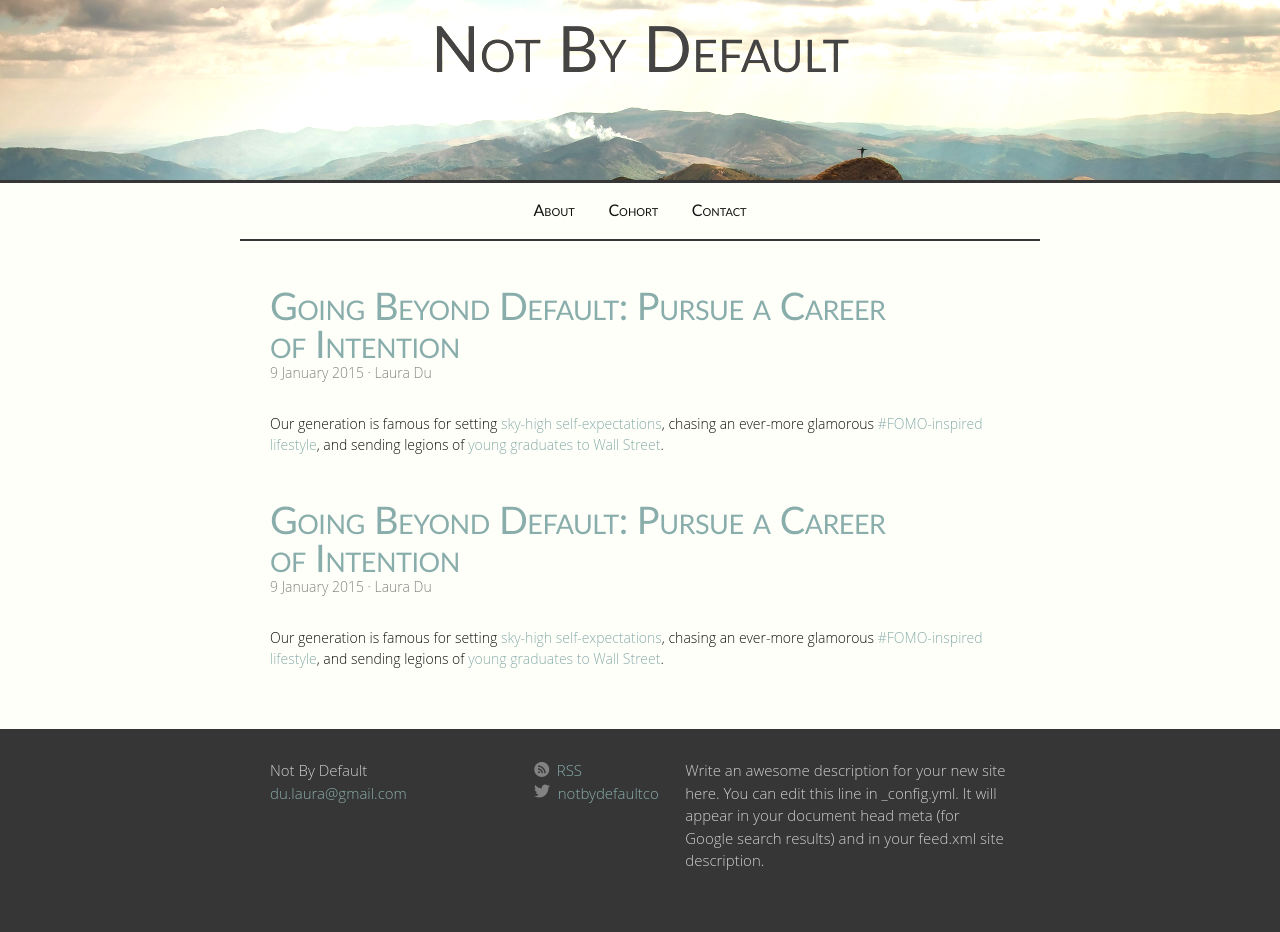
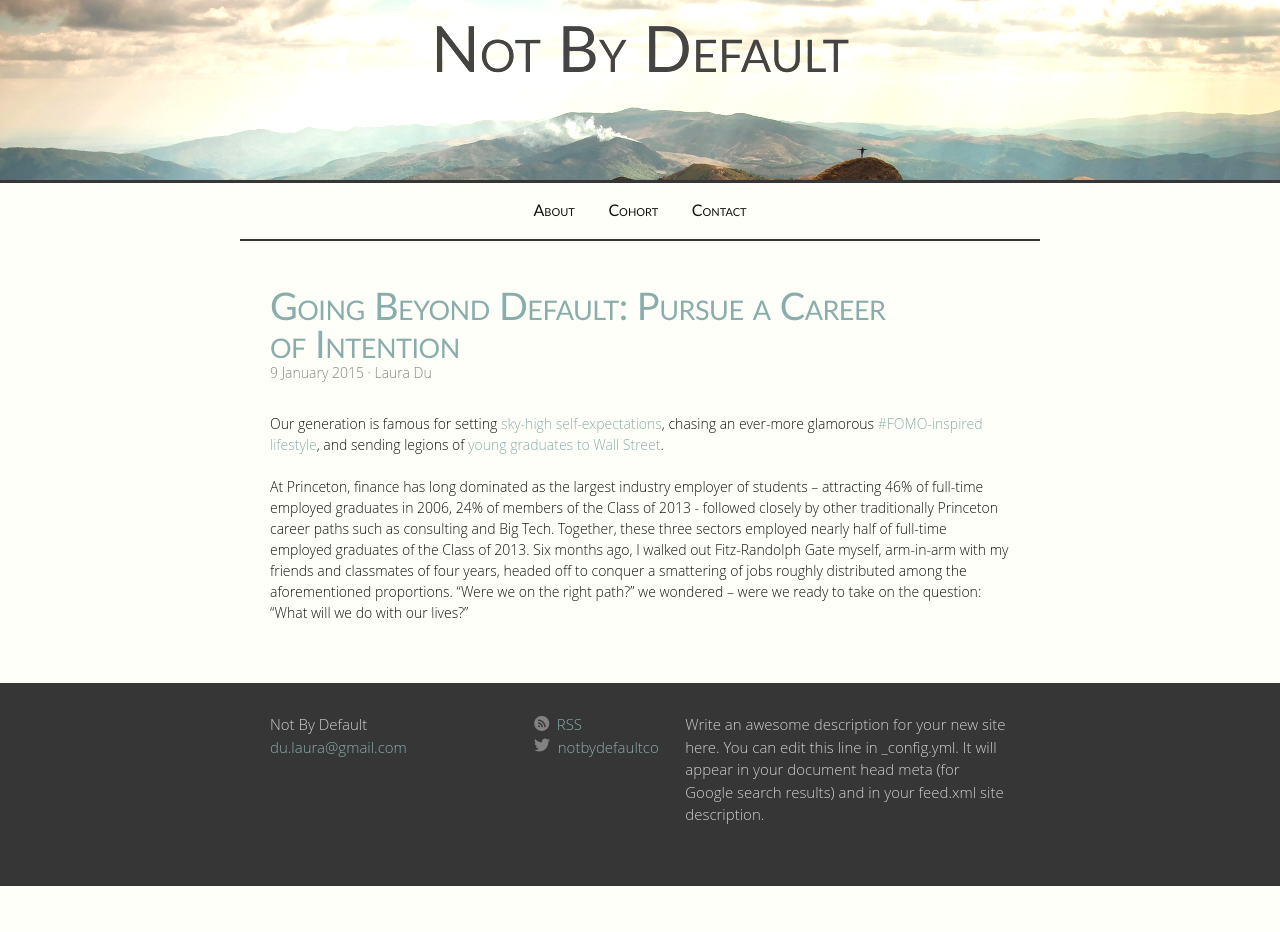
Before and after one commit to kronion/NBD, a Jekyll site: the page built from index.html, in a window 1280 px wide. Built offline with Jekyll 4.4.1, drawn with Linux system fonts in a browser that asks for light colours; after the commit the page ends 900 px from its top, so only the background shows below that.

Commit message:
Changed except

```diff
--- a/_posts/2015-1-9-going-beyond-default.md
+++ b/_posts/2015-1-9-going-beyond-default.md
@@ -5,6 +5,7 @@ date:   2015-1-9 19:09:45
 author: Laura Du
 authBrev: ldu
 imgFolder: ldu1
+excerpt: Our generation is famous for setting <a href="http://waitbutwhy.com/2013/09/why-generation-y-yuppies-are-unhappy.html">sky-high self-expectations</a>, chasing an ever-more glamorous <a href="http://www.gq.com/news-politics/mens-lives/201308/instagram-fomo-disorder-treatment-plan">#FOMO-inspired lifestyle</a>, and sending legions of <a href="http://www.forbes.com/sites/michaelgibson/2014/02/07/the-ivy-league-has-perfected-the-investment-banker-and-management-consultant-replicator/">young graduates to Wall Street</a>. <br><br>At Princeton, finance has long dominated as the largest industry employer of students – attracting 46% of full-time employed graduates in 2006, 24% of members of the Class of 2013 - followed closely by other traditionally Princeton career paths such as consulting and Big Tech. Together, these three sectors employed nearly half of full-time employed graduates of the Class of 2013. Six months ago, I walked out Fitz-Randolph Gate myself, arm-in-arm with my friends and classmates of four years, headed off to conquer a smattering of jobs roughly distributed among the aforementioned proportions. “Were we on the right path?” we wondered – were we ready to take on the question&#58 “What will we do with our lives?”
 ---
 
 Our generation is famous for setting [sky-high self-expectations][generation-y], chasing an ever-more glamorous [#FOMO-inspired lifestyle][fomo], and sending legions of [young graduates to Wall Street][replicator].
--- a/_sass/_layout.scss
+++ b/_sass/_layout.scss
@@ -7,7 +7,7 @@
   // Positioning context for the mobile navigation icon
   position: relative;
   background: url($background-image);
-  background-size: cover;
+  background-size: 100%;
   background-position: center 180px;
   background-attachment: fixed;
   -webkit-filter: brightness(125%);
@@ -25,7 +25,6 @@
 
     &:hover {
       color: $text-color;
-      text-decoration: none;
     }
 
     > h1 {
--- a/index.html
+++ b/index.html
@@ -17,17 +17,6 @@ layout: default
         </div>
         <p>{{ post.excerpt }}</p>
       </li>
-      <li>
-        <div class='post-header'>
-          <div class='meta-wrap'>
-            <h1 class='post-title'>
-              <a href="{{ post.url | prepend: site.baseurl }}">{{ post.title }}</a>
-            </h2>
-            <span class="post-meta">{{ post.date | date: "%-d %B %Y" }} &middot {{ post.author }} </span>
-          </div>
-        </div>
-        <p>{{ post.excerpt }}</p>
-      </li>
     {% endfor %}
   </ul>
 
```
